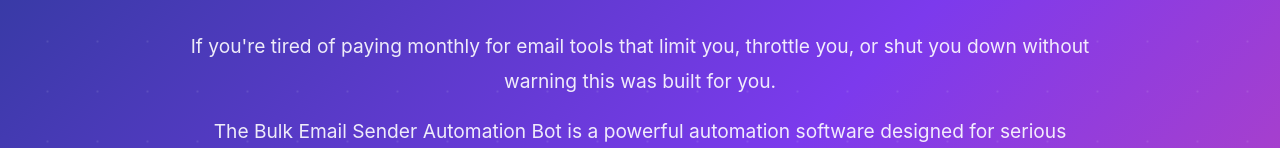
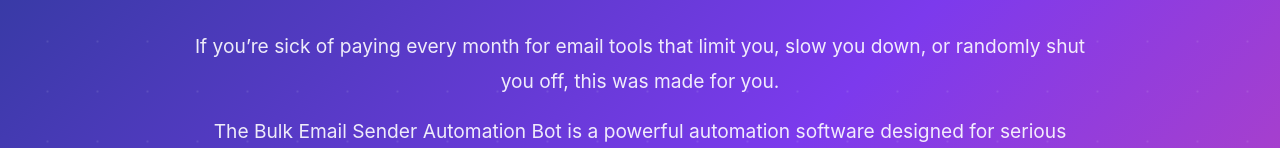
Before and after one commit to digitalvendor/digitalvendor.github.io, a plain HTML site: page product/unlimited-email-sender/index.html in a window 1280 px wide. Shown: the part 374-522 px from the top of the page. Drawn offline with Linux system fonts and the light colour scheme.

Commit message:
Update index.html

```diff
--- a/product/unlimited-email-sender/index.html
+++ b/product/unlimited-email-sender/index.html
@@ -279,7 +279,7 @@
         <div class="hero-content">
             <h1>Bulk Email Sender Automation Bot</h1>
             <h2>High-Volume Email Sending. Full Control. One-Time Price.</h2>
-            <p>If you're tired of paying monthly for email tools that limit you, throttle you, or shut you down without warning this was built for you.</p>
+            <p>If you’re sick of paying every month for email tools that limit you, slow you down, or randomly shut you off, this was made for you.</p>
             <p>The Bulk Email Sender Automation Bot is a powerful automation software designed for serious senders who want scale, control, and ownership.</p>
             <p>No subscriptions.<br>
             No upsells.<br>
```
